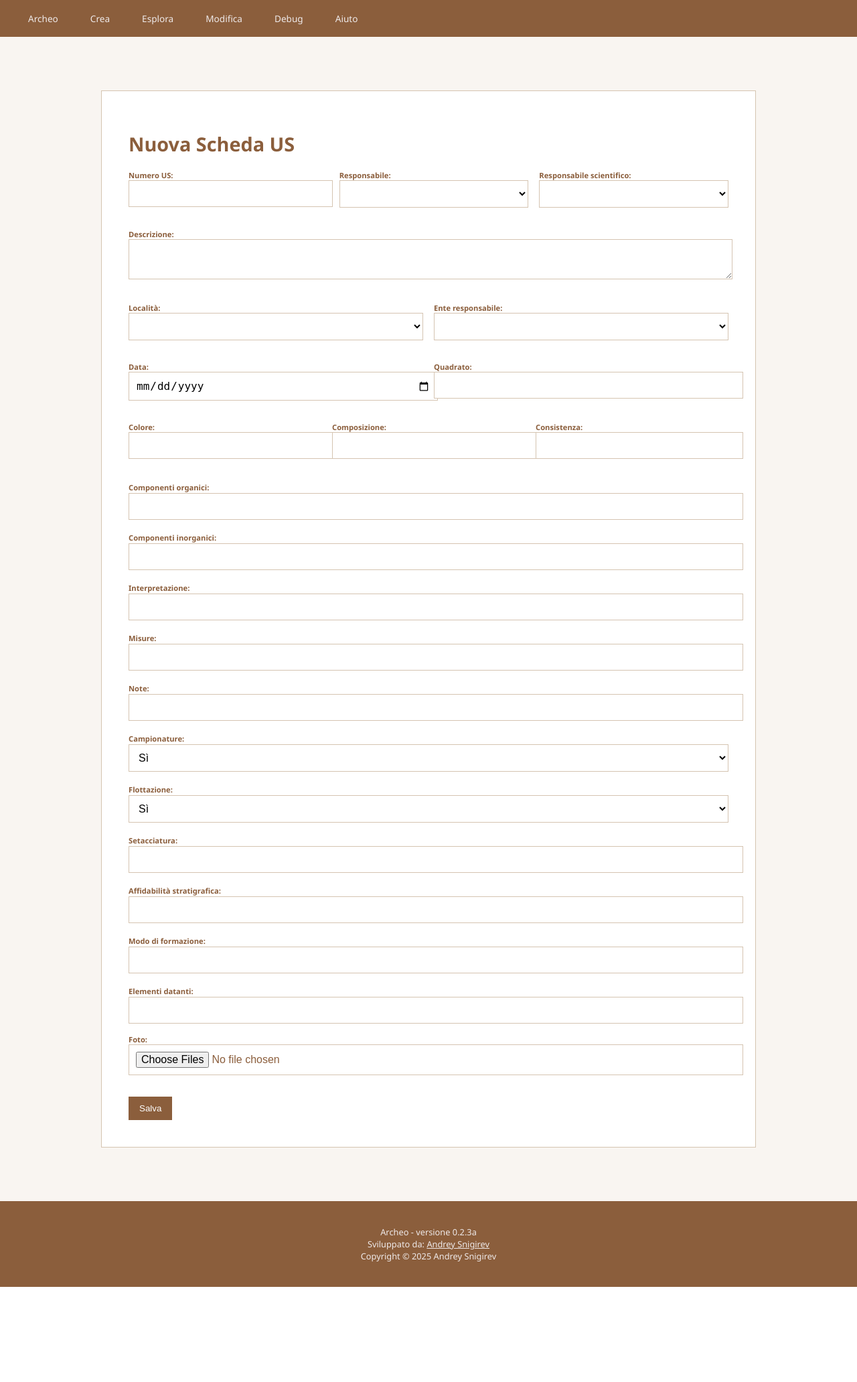
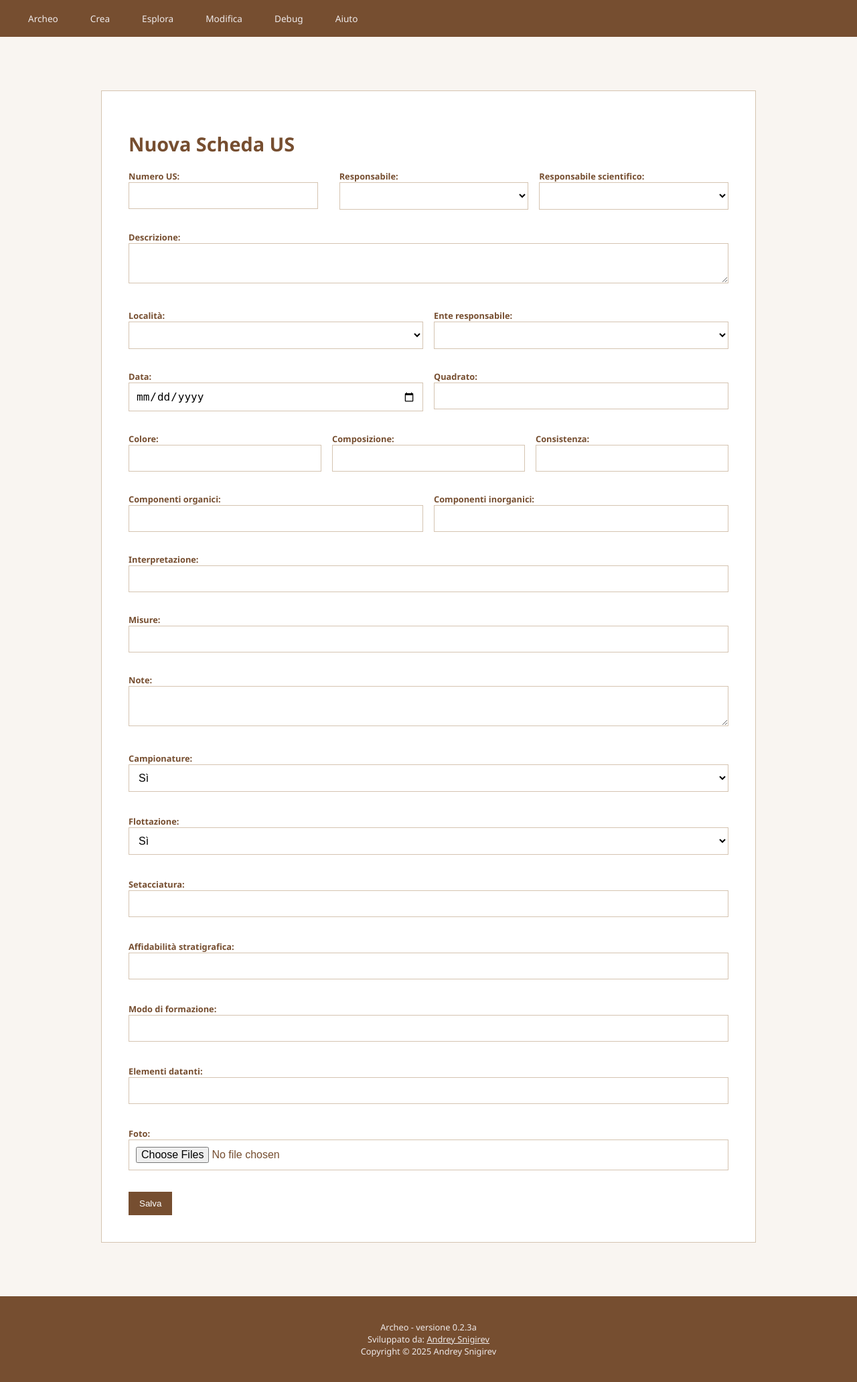
Before and after one commit to e4ld3rs0n/archeo, a Flask app: page /crea/us in a window 1280 px wide. Shown: the whole page at 67% size. Before the commit the page ends 1921 px from the top, so only its background shows below. Run offline with Flask 3, Linux system fonts and the light colour scheme; data that the repository does not hold is empty.

Commit message:
added photo support to db model, fixed form layout overflow

```diff
--- a/app/static/style.css
+++ b/app/static/style.css
@@ -1,13 +1,13 @@
 /* Root Variables */
 :root {
-    --primary: #8B5E3C;
+    --primary: #764e30;
     --background: #f9f5f1;
     --surface: #ffffff;
-    --bodytext: #3e2f23;
+    --bodytext: #30251b;
     --light-text: #efeaea;
     --disabledtext: #8c8882;
     --border: #d5c4b1;
-    --hover: #a76f4d;
+    --hover: #785037;
 }
 
 /* Global Styles */
@@ -191,6 +191,7 @@ form input, form select, form textarea {
     border-radius: 0;
     font-size: 1rem;
     background-color: #fff;
+    box-sizing: border-box;  /* This line ensures consistent width calculation */
 }
 
 form textarea {
@@ -198,24 +199,28 @@ form textarea {
 }
 
 form label {
-    font-size: 0.7rem;
+    display: block;
+    font-size: 0.8rem;
     font-weight: 700;
     color: var(--primary);
+    max-width: 100%;  /* Prevent labels from overflowing */
 }
 
-.form-row {
+.form-widget-group {
     display: flex;
     gap: 16px;
     width: 100%; /* Ensure row takes full width */
     margin-bottom: 16px;
 }
 
-.form-row > * {
+.form-widget-group > * {
     flex: 1; /* Make inputs inside the row take equal space */
+    min-width: 0;       /* Allows flex items to shrink properly */
+    max-width: 100%;    /* Prevents overflow */
 }
 
 @media (max-width: 768px) {
-    .form-row {
+    .form-widget-group {
         flex-direction: column;
     }
 }
--- a/app/templates/create/nuova_scheda.html
+++ b/app/templates/create/nuova_scheda.html
@@ -15,7 +15,7 @@
         <h1>Nuova Scheda US</h1>
 
         <form method="POST">
-            <div class="form-row">
+            <div class="form-widget-group">
                 <label>Numero US: <input type="text" name="num_us" required></label><br>
 
                 <label>Responsabile:
@@ -33,13 +33,11 @@
                         {% endfor %}
                     </select>
                 </label>
-            </div><!-- form-row -->
+            </div><!-- form-widget-group -->
 
-            <div class="form-row">
-                <label>Descrizione: <textarea name="descrizione" required></textarea></label><br>
-            </div><!-- form-row -->
+            <label>Descrizione: <textarea name="descrizione" required></textarea></label><br>
 
-            <div class="form-row">
+            <div class="form-widget-group">
                 <label>Località:
                     <select name="id_localita">
                         {% for loc in localita %}
@@ -55,24 +53,33 @@
                         {% endfor %}
                     </select>
                 </label>
-            </div><!-- form-row -->
+            </div><!-- form-widget-group -->
 
-            <div class="form-row">
+            <div class="form-widget-group">
                 <label>Data: <input type="date" name="data" required></label>
                 <label>Quadrato: <input type="text" name="quadrato" required></label>
-            </div><!-- form-row -->
+            </div><!-- form-widget-group -->
 
-            <div class="form-row">
+            <div class="form-widget-group">
                 <label>Colore:<input type="text" name="colore" required></label>
                 <label>Composizione: <input type="text" name="composizione" required></label>
                 <label>Consistenza: <input type="text" name="consistenza" required></label>
-            </div><!-- form-row -->
+            </div><!-- form-widget-group -->
 
-            <label>Componenti organici: <input type="text" name="comp_organici"></label><br>
-            <label>Componenti inorganici: <input type="text" name="comp_inorganici"></label><br>
-            <label>Interpretazione: <input type="text" name="interpretazione" required></label><br>
-            <label>Misure: <input type="text" name="misure" required></label><br>
-            <label>Note: <input type="text" name="note" required></label><br>
+            <div class="form-widget-group">
+                <label>Componenti organici: <input type="text" name="comp_organici"></label>
+                <label>Componenti inorganici: <input type="text" name="comp_inorganici"></label>
+            </div><!-- form-widget-group -->
+
+            <div class="form-widget-group">
+                <label>Interpretazione: <input type="text" name="interpretazione" required></label>
+            </div><!-- form-widget-group -->
+
+            <div class="form-widget-group">
+                <label>Misure: <input type="text" name="misure" required></label>
+            </div><!-- form-widget-group -->
+
+            <label>Note: <textarea name="note"></textarea></label><br>
 
             <label>Campionature:
                 <select name="campionature" required>
@@ -93,10 +100,10 @@
             <label>Modo di formazione: <input type="text" name="modo_formazione"></label><br>
             <label>Elementi datanti: <input type="text" name="elem_datanti"></label><br>
 
-            <div class="form-row">
+            <div class="form-widget-group">
                 <label>Foto: <input type="file" name="foto" multiple></label>
                 <!--<button class="form-button" type="button" onclick="clearFiles()">Rimuovi</button>-->
-            </div><!-- form-row -->
+            </div><!-- form-widget-group -->
 
             <!--
             <label>Path ortofoto: <input type="text" name="path_ortofoto"></label><br>
```
Also changed, not shown: app/models.py (+18 -6 lines), app/rt.py (+22 -4 lines).
